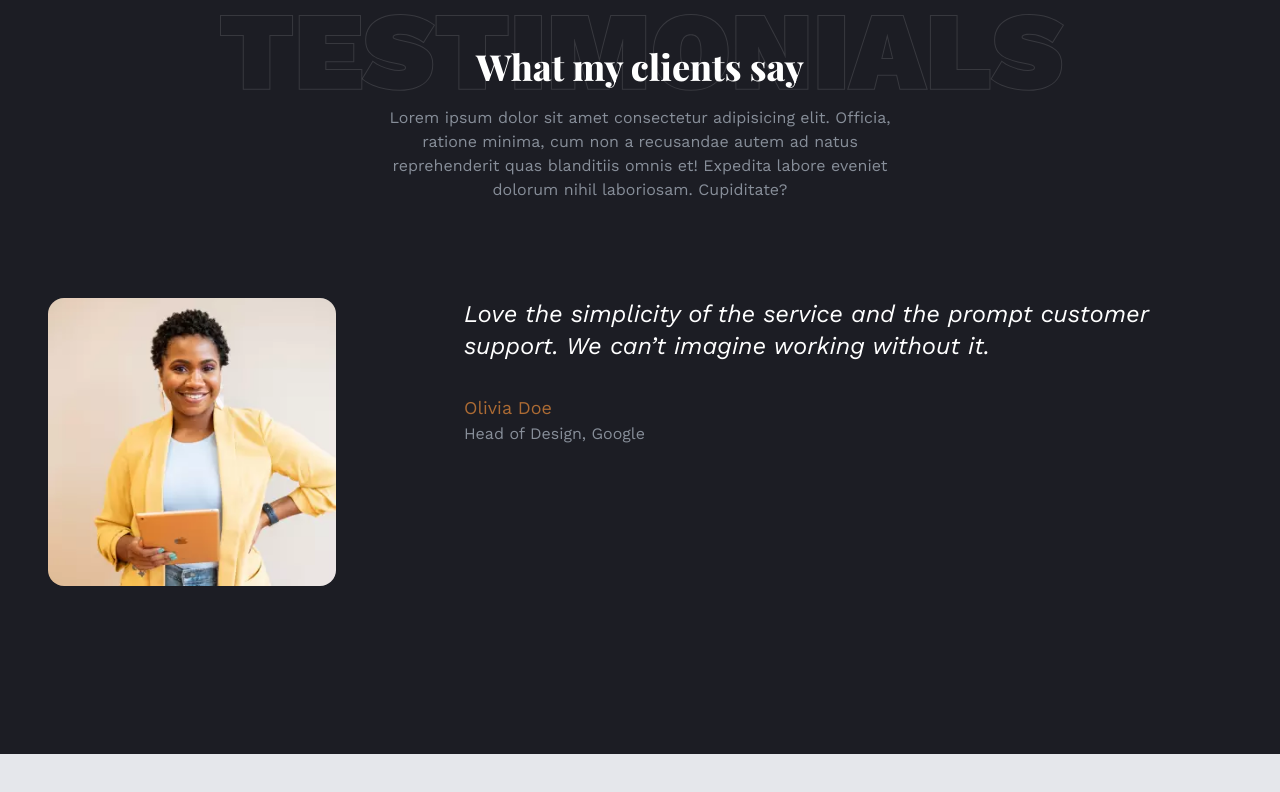
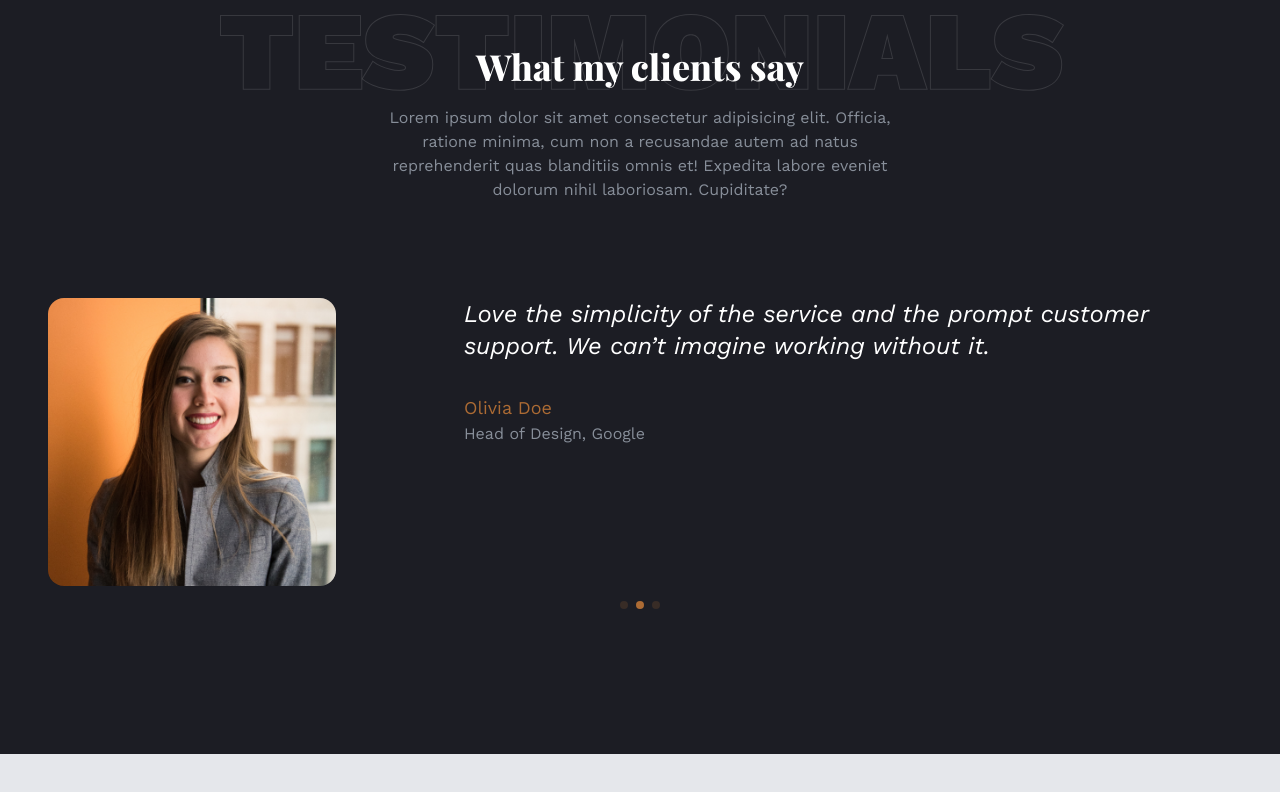
Before and after one commit to stanclarke-jr/portfolio-website, a React (Create React App) app: page / in a window 1280 px wide. Shown: the part 4007-4799 px from the top of the page. Built offline with nearby package versions, Linux system fonts and the light colour scheme; a web font is replaced by a local one.

Commit message:
fix: Change Swiper modules prop value type from an object to an array

```diff
--- a/src/components/TestimonialSlider.js
+++ b/src/components/TestimonialSlider.js
@@ -16,10 +16,10 @@
           clickable: true,
         }}
         autoplay={{
-          delay: 2500,
+          delay: 3000,
           disableOnInteraction: false,
         }}
-        modules={{ Autoplay, Pagination }}
+        modules={[Autoplay, Pagination]}
         className="mySwiper"
       >
         {testimonials.map((testimonial, index) => {
```
